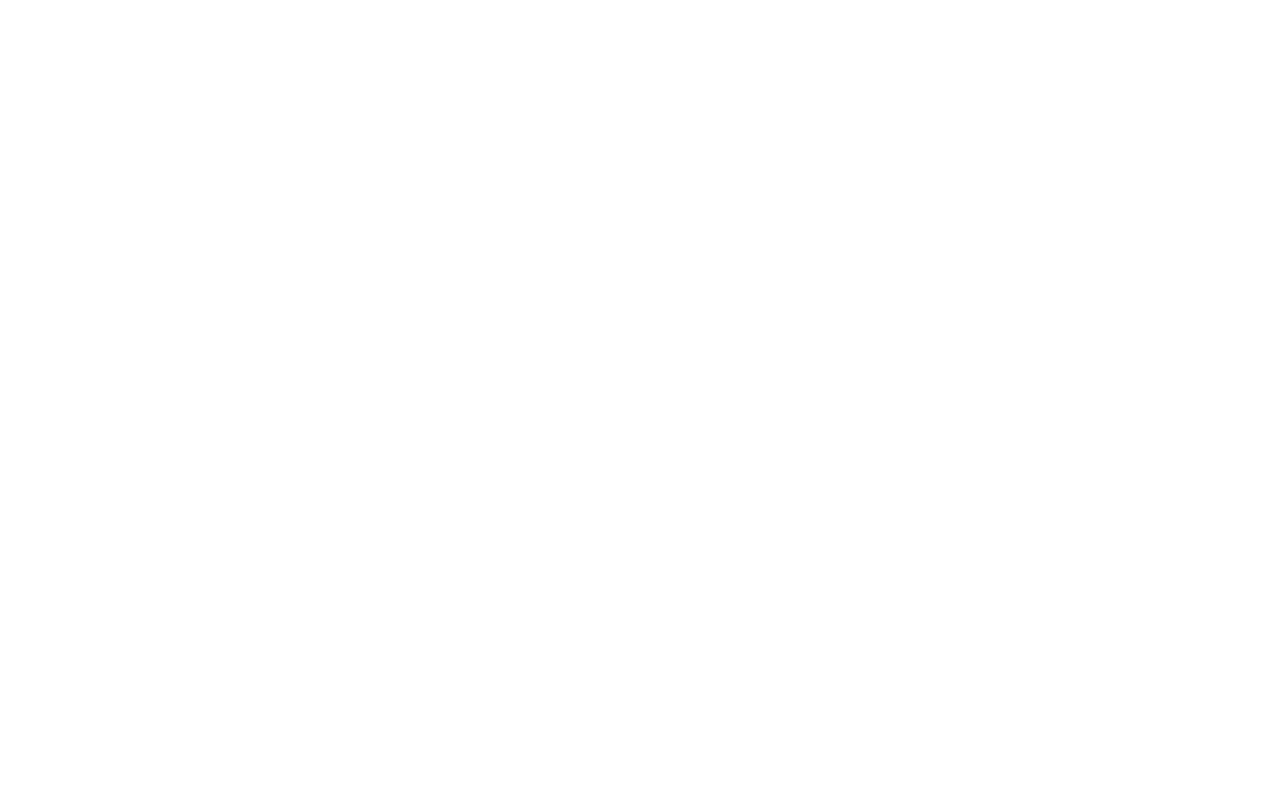
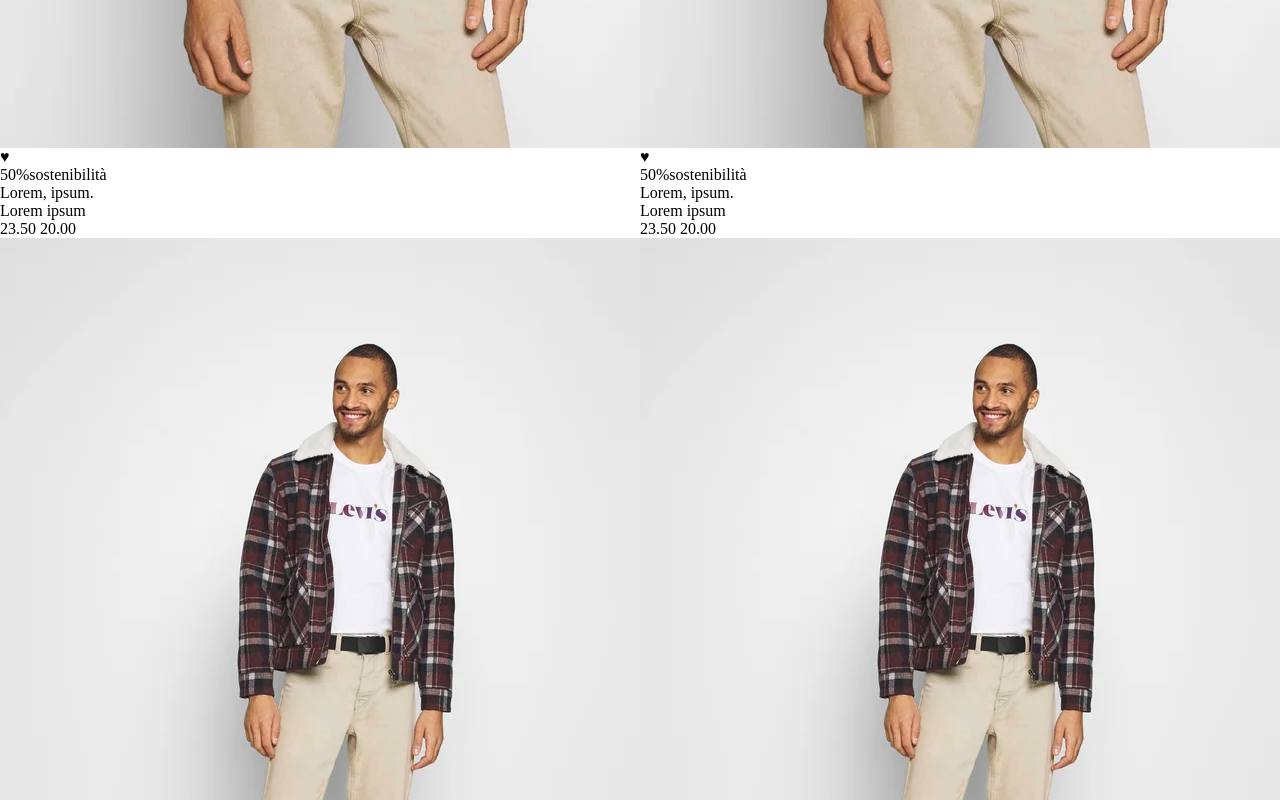
Before and after one commit to w3bd3v3lop3rNico/vite-boolando, a Vue app: page / in a window 1280 px wide. Shown: the part 2000-2800 px from the top of the page. Before the commit the page ends 800 px from the top, so only its background shows below. Built offline with nearby package versions, Linux system fonts and the light colour scheme.

Commit message:
Add Card product to Main and add main to app

```diff
--- a/src/App.vue
+++ b/src/App.vue
@@ -20,7 +20,9 @@
 </script>
 
 <template>
-<Header> </Header>
+<Header />
+<Main />
+
 </template>
 
 <style lang="scss">
--- /dev/null
+++ b/src/components/CardProduct.vue
@@ -0,0 +1,27 @@
+<script>
+</script>
+
+<template>
+    <div class="card">
+        <div class="card-image position-rel">
+            <figure>
+                <img src="/img/1b.webp" alt="">
+                <img src="/img/1.webp" alt="" class="position-abs vanish">
+            </figure>
+            <div class="card-image-like">
+                <p class="position-abs">&hearts;</p>
+            </div>
+            <div class="card-image-discount position-abs">
+                <span class="percentage">50%</span>
+                <span>sostenibilità</span>
+            </div>
+        </div>
+        <div class="card-title">
+            <p>Lorem, ipsum.</p>
+            <p class="small-title">Lorem ipsum</p>
+            <p><span class="color-red">23.50</span> <span class="line">20.00</span></p>
+        </div>
+    </div>
+</template>
+
+<style lang="scss" scoped></style>
--- a/src/components/Main.vue
+++ b/src/components/Main.vue
@@ -1,9 +1,25 @@
 <script>
+import CardProduct from './CardProduct.vue';
+export default {
+    components: {
+        CardProduct
+    },
+    data() {
+        return {
+
+        }
+    }
+}
 </script>
 
 <template>
-
+    <div class="container">
+        <div class="row">
+            <div class="col-4" v-for="n in 6" :key="n">
+                <CardProduct />
+            </div>
+        </div>
+    </div>
 </template>
 
-<style lang="scss" scoped>
-</style>
+<style lang="scss" scoped></style>
```
